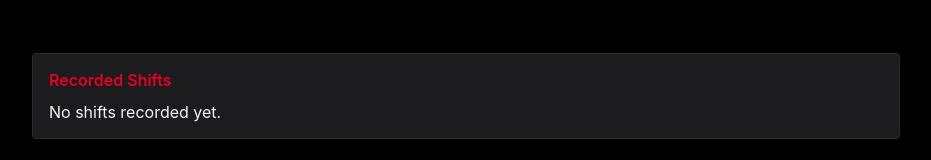
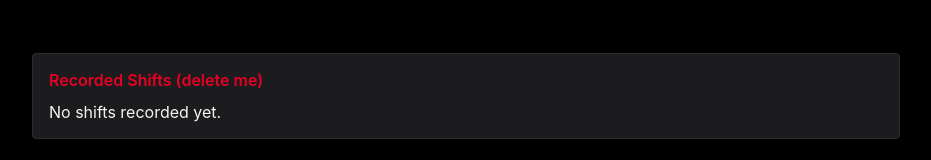
Before and after one commit to scotystobbe/dashtrack, a website with bundled scripts: page index.html in a window 1280 px wide. Shown: the part 1482-1642 px from the top of the page, without its empty margins (174-1105 px from the left). Built offline with nearby package versions, Linux system fonts and the light colour scheme; some packages are replaced by stand-ins of ours; no server answers; the database is empty.

Commit message:
make it work

```diff
--- a/index.html
+++ b/index.html
@@ -184,7 +184,7 @@
     <!-- Entries list -->
     <div class="entries-container-wrapper">
       <div class="group">
-        <h3>Recorded Shifts</h3>
+        <h3>Recorded Shifts (delete me)</h3>
         <div id="entriesContainer" class="entries-container"></div>
       </div>
     </div>
```
Also changed, not shown: vercel.json.
